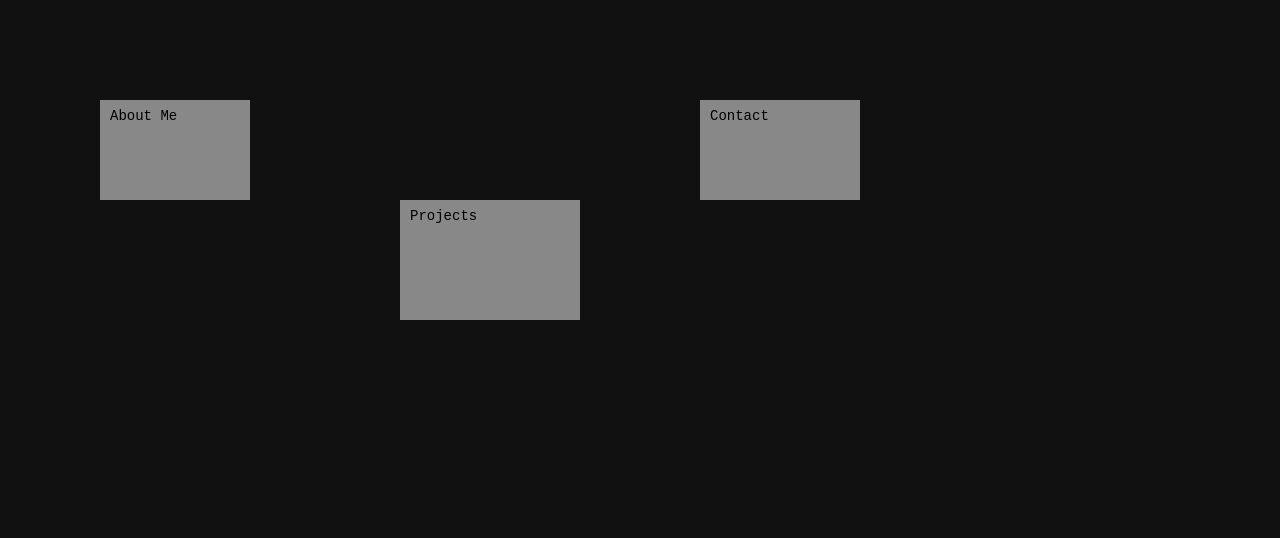
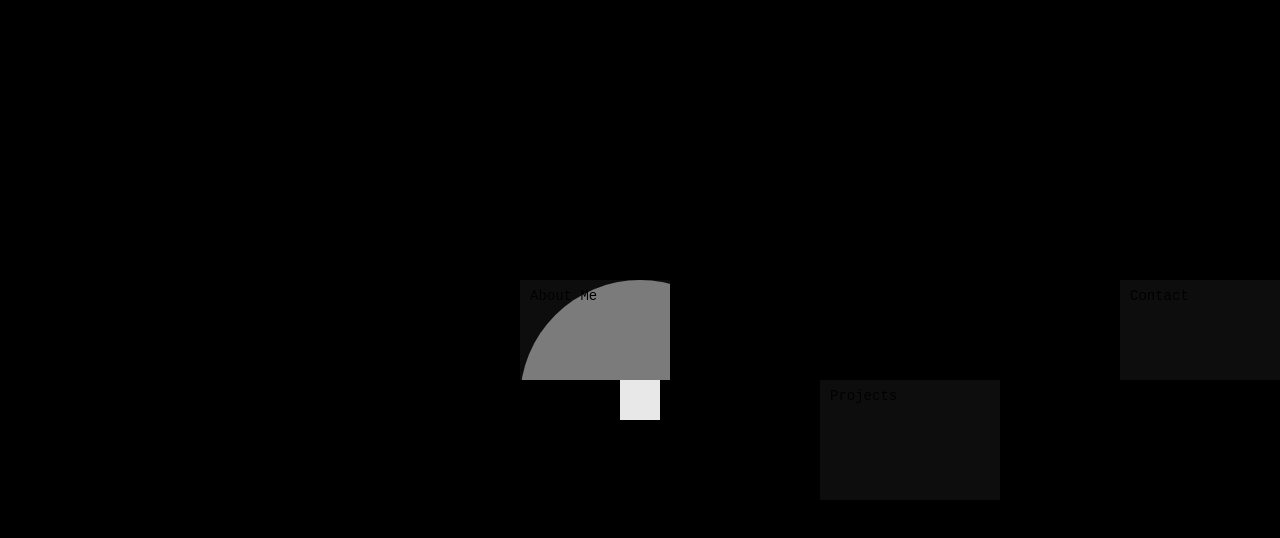
Before and after one commit to mishkanaz/mishkanaz.github.io, a plain HTML site: page index.html in a window 1280 px wide. Drawn offline with Linux system fonts and the light colour scheme.

Commit message:
added torch mouse

```diff
--- a/game.js
+++ b/game.js
@@ -1,8 +1,11 @@
 const canvas = document.getElementById("game");
 const ctx = canvas.getContext("2d");
 
-canvas.width = window.innerWidth;
-canvas.height = window.innerHeight;
+const darkCanvas = document.getElementById("darkness");
+const darkCtx = darkCanvas.getContext("2d");
+
+canvas.width = darkCanvas.width = window.innerWidth;
+canvas.height = darkCanvas.height = window.innerHeight;
 
 let camera = { x: 0, y: 0};
 
@@ -12,21 +15,36 @@ const buildings = [
     {x: 700, y: 100, w: 160, h: 100, label: "Contact", text: "email: beepbeepblepboop"}
 ];
 
+const player = {
+    x: 200,
+    y: 200,
+    w: 40,
+    h: 40,
+    speed: 3
+};
+
 let hoveredBuilding = null;
 let activeBuilding = null;
 
+let mouseX = canvas.width/2;
+let mouseY = canvas.height/2;
+let torch = {x: mouseX, y: mouseY, radius: 120};
+
 canvas.addEventListener("mousemove", e => {
-    const mouseX = e.clientX + camera.x;
-    const mouseY = e.clientY + camera.y;
+    mouseX = e.clientX;
+    mouseY = e.clientY;
+
+    const worldX = mouseX + camera.x;
+    const worldY = mouseY + camera.y;
 
     hoveredBuilding = null;
 
     for(const b of buildings) {
         if (
-            mouseX >= b.x &&
-            mouseX <= b.x + b.w &&
-            mouseY >= b.y &&
-            mouseY <= b.y + b.h
+            worldX >= b.x &&
+            worldX <= b.x + b.w &&
+            worldY >= b.y &&
+            worldY <= b.y + b.h
         ) {
             hoveredBuilding = b;
             break;
@@ -43,21 +61,26 @@ canvas.addEventListener("click", () => {
 });
 
 const keys = {};
-window.addEventListener("keydown", e => keys[e.key] = true);
-window.addEventListener("keyup", e => keys[e.key] = false);
+window.addEventListener("keydown", e => keys[e.key.toLowerCase()] = true);
+window.addEventListener("keyup", e => keys[e.key.toLowerCase()] = false);
 
 function update() {
     const speed = 5;
-    if (keys["ArrowUp"]) camera.y -= speed;
-    if (keys["ArrowDown"]) camera.y += speed;
-    if (keys["ArrowLeft"]) camera.x -= speed;
-    if (keys["ArrowRight"]) camera.x += speed;
+    if (keys["arrowup"] || keys["w"]) player.y -= player.speed;
+    if (keys["arrowdown"] || keys["s"]) player.y += player.speed;
+    if (keys["arrowleft"] || keys["a"]) player.x -= player.speed;
+    if (keys["arrowright"] || keys["d"]) player.x += player.speed;
+
+    camera.x = player.x - canvas.width / 2 + player.w/2;
+    camera.y = player.y - canvas.height / 2 + player.h /2;
+
+    torch.x += (mouseX - torch.x) * 0.1;
+    torch.y += (mouseY - torch.y) * 0.1;
 }
 
 function drawWorld(){
 
-    ctx.fillStyle = "#111";
-    ctx.fillRect(0, 0, canvas.width, canvas.height);
+    ctx.clearRect(0, 0, canvas.width, canvas.height);
 
     for(const b of buildings) {
         ctx.fillStyle = (b === hoveredBuilding) ? "#ccc" : "#888";
@@ -67,6 +90,8 @@ function drawWorld(){
         ctx.font = "14px monospace";
         ctx.fillText(b.label, b.x - camera.x + 10, b.y - camera.y + 20);
     }
+    ctx.fillStyle = "white";
+        ctx.fillRect(player.x - camera.x, player.y - camera.y, player.w, player.h);
 
     if(activeBuilding){
         const boxWidth = 300;
@@ -85,7 +110,23 @@ function drawWorld(){
         ctx.font = "16px monospace";
         wrapText(ctx, activeBuilding.text, x + 10, y + 25, boxWidth - 20, 20);
         }
-}
+
+    darkCtx.clearRect(0, 0, darkCanvas.width, darkCanvas.height);
+    darkCtx.fillStyle = "rgba(0, 0, 0, 0.9)";
+    darkCtx.fillRect(0, 0, darkCanvas.width, darkCanvas.height);
+
+
+  darkCtx.globalCompositeOperation = "destination-out";
+  darkCtx.beginPath();
+  darkCtx.arc(mouseX, mouseY, 120, 0, Math.PI*2);
+  darkCtx.fill();
+  darkCtx.globalCompositeOperation = "source-over";
+
+
+
+    }
+
+
 
 function wrapText(ctx, text, x, y, maxWidth, lineHeight){
     const words = text.split(' ');
--- a/index.html
+++ b/index.html
@@ -6,6 +6,7 @@
     </head>
     <body>
         <canvas id = "game"></canvas>
+        <canvas id = "darkness"></canvas>
         <script src = "game.js"></script>
     </body>
 </html>
--- a/style.css
+++ b/style.css
@@ -7,3 +7,14 @@ body {
 canvas {
     display: block;
 }
+
+#game {
+    position: fixed;
+    z-index: 1;
+}
+
+#darkness {
+    position: fixed;
+    z-index: 2;
+    pointer-events: none;
+}
```
